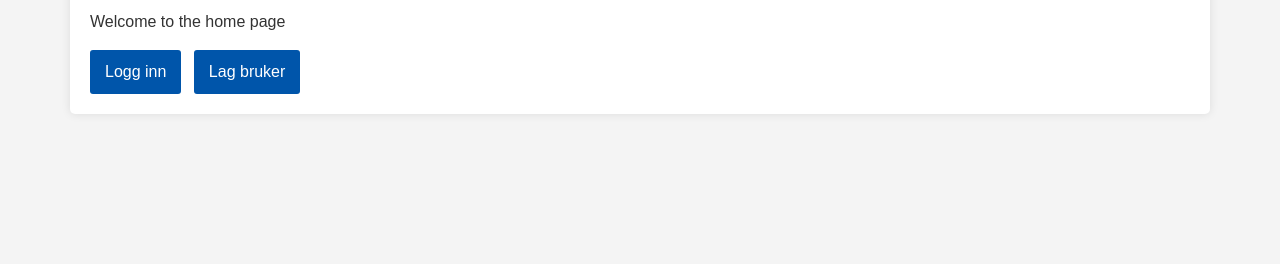
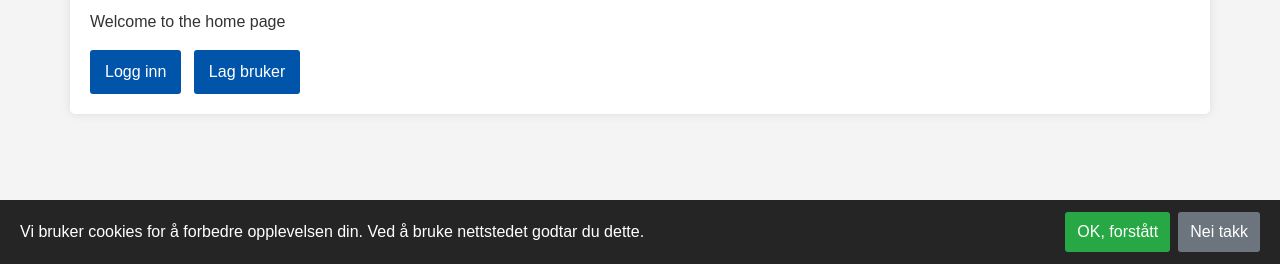
Before and after one commit to Ash-kanna/Tverrfaglig-oppgave, a Django app: page / in a window 1280 px wide. Shown: the part 536-800 px from the top of the page. Run offline with Django 5.2, Linux system fonts and the light colour scheme; some libraries are stand-ins or nearby versions.

Commit message:
lagde cookies bar som dukker opp når man åpner nettsiden for første gang

```diff
--- a/demo/myapp/static/myapp/style/style.css
+++ b/demo/myapp/static/myapp/style/style.css
@@ -45,3 +45,46 @@ img.banner {
     display: block;
     margin: 0 auto 20px;
 }
+
+.cookie-consent {
+    position: fixed;
+    bottom: 0;
+    left: 0;
+    right: 0;
+    background-color: rgba(0, 0, 0, 0.85);
+    color: #fff;
+    padding: 12px 20px;
+    z-index: 1050;
+    display: flex;
+    justify-content: space-between;
+    align-items: center;
+}
+
+.cookie-consent-content {
+    width: 100%;
+    display: flex;
+    flex-wrap: wrap;
+    align-items: center;
+    gap: 8px;
+}
+
+.cookie-consent p {
+    margin: 0;
+    flex: 1;
+    min-width: 220px;
+}
+
+.cookie-consent .btn {
+    background-color: #28a745;
+    color: #fff;
+    padding: 8px 12px;
+    border-radius: 3px;
+}
+
+.cookie-consent .btn-secondary {
+    background-color: #6c757d;
+}
+
+.d-none {
+    display: none !important;
+}
--- a/demo/myapp/templates/base.html
+++ b/demo/myapp/templates/base.html
@@ -31,9 +31,37 @@
         </nav>
     </header>
 
+    <div id="cookie-consent-bar" class="cookie-consent d-none">
+        <div class="cookie-consent-content">
+            <p>Vi bruker cookies for å forbedre opplevelsen din. Ved å bruke nettstedet godtar du dette.</p>
+            <button id="cookie-accept" class="btn">OK, forstått</button>
+            <button id="cookie-decline" class="btn btn-secondary">Nei takk</button>
+        </div>
+    </div>
+
     <div class="container">{% block content %} {% endblock %}</div>
 
     <script src="https://code.jquery.com/jquery-3.3.1.slim.min.js"></script>
     <script src="https://stackpath.bootstrapcdn.com/bootstrap/4.3.1/js/bootstrap.bundle.min.js"></script>
+    <script>
+        document.addEventListener('DOMContentLoaded', function() {
+            var bar = document.getElementById('cookie-consent-bar');
+            var accepted = localStorage.getItem('cookiesAccepted');
+
+            if (!accepted) {
+                bar.classList.remove('d-none');
+            }
+
+            document.getElementById('cookie-accept').addEventListener('click', function() {
+                localStorage.setItem('cookiesAccepted', 'yes');
+                bar.classList.add('d-none');
+            });
+
+            document.getElementById('cookie-decline').addEventListener('click', function() {
+                localStorage.setItem('cookiesAccepted', 'no');
+                bar.classList.add('d-none');
+            });
+        });
+    </script>
 </body>
 </html>
```
